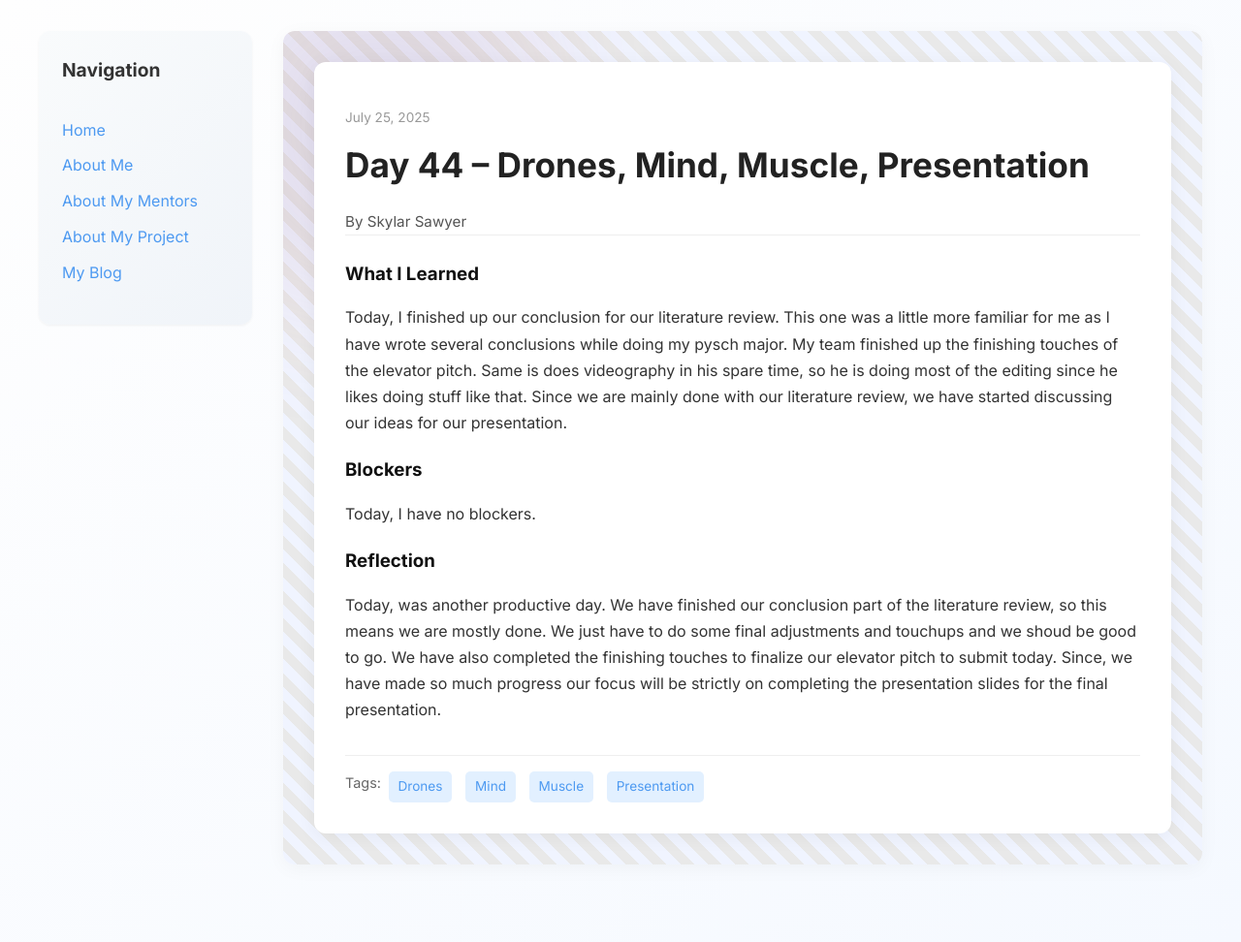
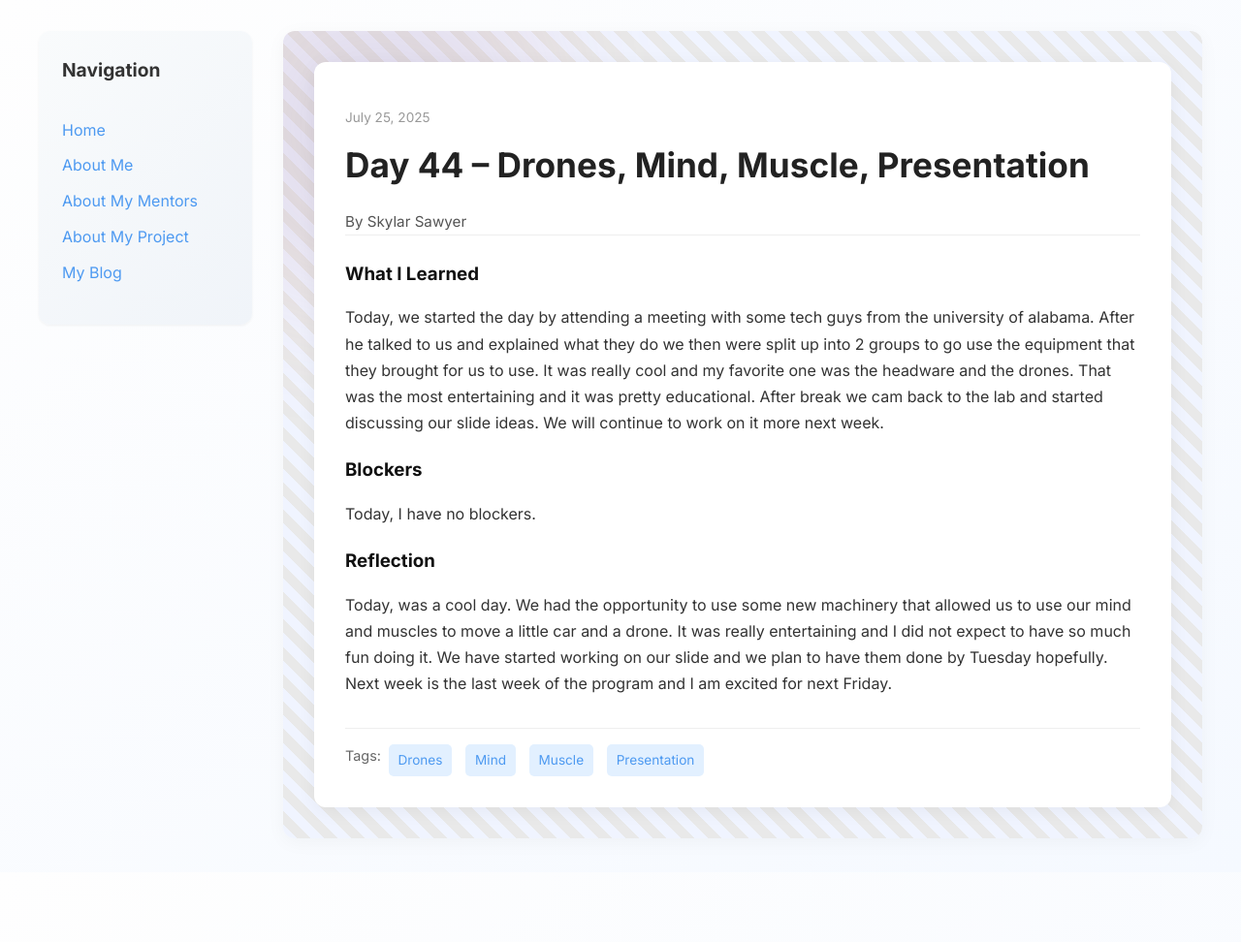
Before and after one commit to skysaw13/skysaw13.github.io, a Jekyll site: the page built from _posts/2025-07-25-day-44.md, in a window 1280 px wide. Shown: the whole page at 97% size. Built offline with Jekyll 4.4.1, drawn with Linux system fonts in a browser that asks for light colours; after the commit the page ends 900 px from its top, so only the background shows below that.

Commit message:
Update 2025-07-25-day-44.md

```diff
--- a/_posts/2025-07-25-day-44.md
+++ b/_posts/2025-07-25-day-44.md
@@ -7,11 +7,11 @@ permalink: /day44.html
 tags: ["Drones", "Mind", "Muscle", "Presentation"]
 
 what_i_learned: |
-  Today, I finished up our conclusion for our literature review. This one was a little more familiar for me as I have wrote several conclusions while doing my pysch major. My team finished up the finishing touches of the elevator pitch. Same is does videography in his spare time, so he is doing most of the editing since he likes doing stuff like that. Since we are mainly done with our literature review, we have started discussing our ideas for our presentation.
+  Today, we started the day by attending a meeting with some tech guys from the university of alabama. After he talked to us and explained what they do we then were split up into 2 groups to go use the equipment that they brought for us to use. It was really cool and my favorite one was the headware and the drones. That was the most entertaining and it was pretty educational. After break we cam back to the lab and started discussing our slide ideas. We will continue to work on it more next week.
 
 blockers: |
   Today, I have no blockers.
 
 reflection: |
-  Today, was another productive day. We have finished our conclusion part of the literature review, so this means we are mostly done. We just have to do some final adjustments and touchups and we shoud be good to go. We have also completed the finishing touches to finalize our elevator pitch to submit today. Since, we have made so much progress our focus will be strictly on completing the presentation slides for the final presentation.
+  Today, was a cool day. We had the opportunity to use some new machinery that allowed us to use our mind and muscles to move a little car and a drone. It was really entertaining and I did not expect to have so much fun doing it. We have started working on our slide and we plan to have them done by Tuesday hopefully. Next week is the last week of the program and I am excited for next Friday.
 ---
```
